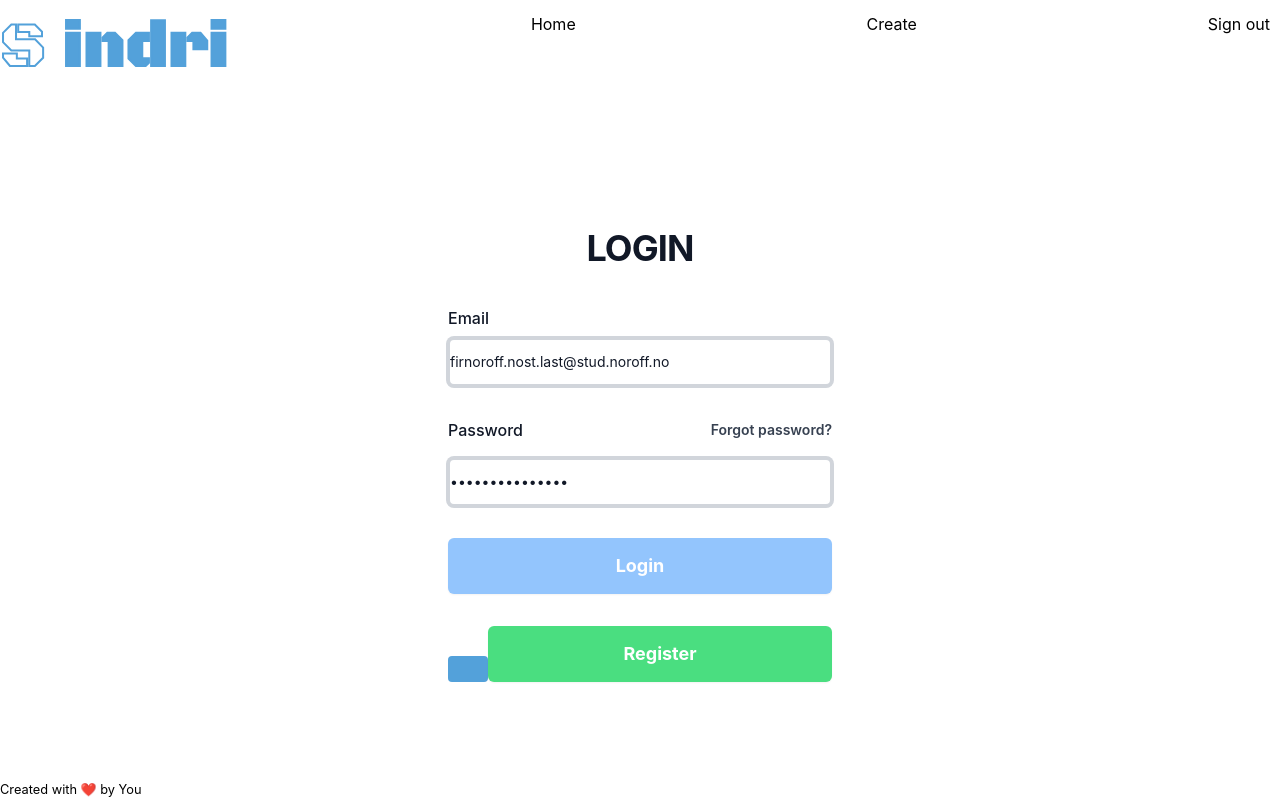
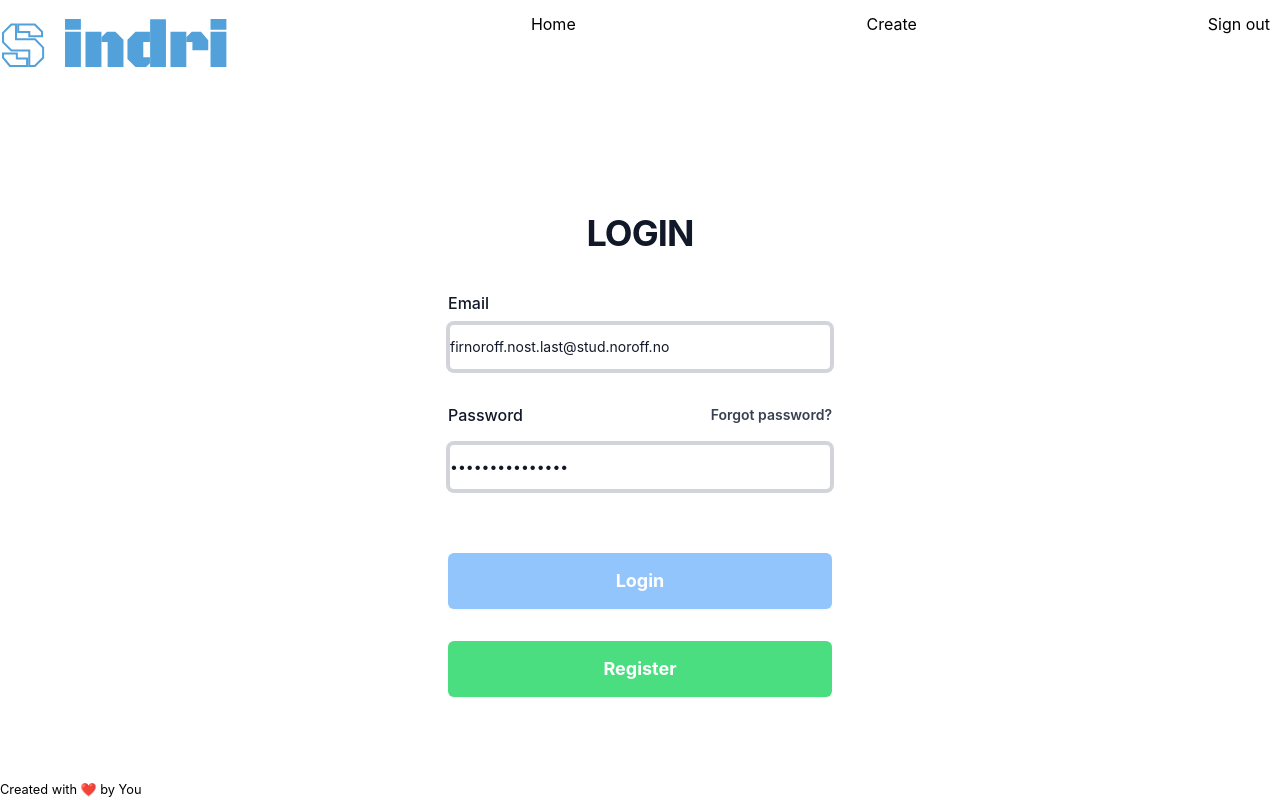
Before and after one commit to Noroff-FED-Campus-Assignments/fed2-js2-course-assignement-oslo-react-vite-sindri, a React (Vite) app: page /login in a window 1280 px wide. Built offline with nearby package versions, Linux system fonts and the light colour scheme; no server answers.

Commit message:
changed button in register

```diff
--- a/src/pages/Login.jsx
+++ b/src/pages/Login.jsx
@@ -127,7 +127,7 @@ function LoginForm() {
               </div>
             </div>
 
-            <div>
+            <div className="flex justify-center w-full w-86">
               <button
                 type="submit"
                 className="flex w-full justify-center w-86 rounded-md bg-blue-300 px-3 py-4 text-lg font-bold leading-6 text-white shadow-sm hover:from-green-800 hover:to-green-700 focus-visible:outline focus-visible:outline-2 focus-visible:outline-offset-2 focus-visible:outline-blue-200"
@@ -136,11 +136,10 @@ function LoginForm() {
               </button>
             </div>
 
-            <div className="flex justify-center">
-              <button type="button"></button>
+            <div className="flex justify-center w-full w-86 mt-4">
               <Link
                 to="/register"
-                className="w-86 w-full rounded-md bg-green-400 px-3 py-4 text-lg font-bold leading-6 text-white shadow-sm hover:from-green-800 hover:to-green-700 focus-visible:outline focus-visible:outline-2 text-center focus-visible:outline-offset-2 focus-visible:outline-blue-200"
+                className="flex w-full justify-center w-86 rounded-md bg-green-400 px-3 py-4 text-lg font-bold leading-6 text-white shadow-sm hover:from-green-800 hover:to-green-700 focus-visible:outline focus-visible:outline-2 text-center focus-visible:outline-offset-2 focus-visible:outline-blue-200"
               >
                 Register
               </Link>
```
